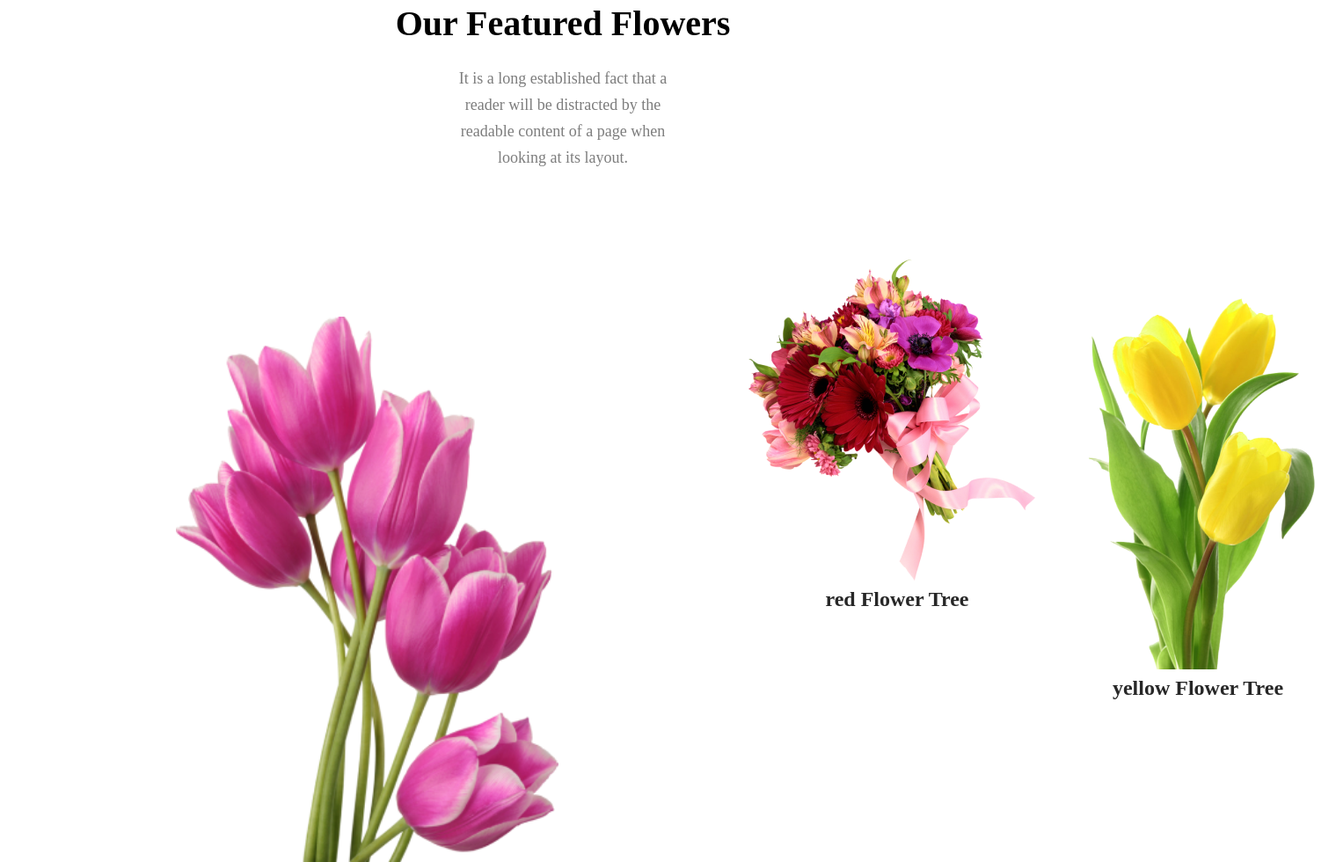
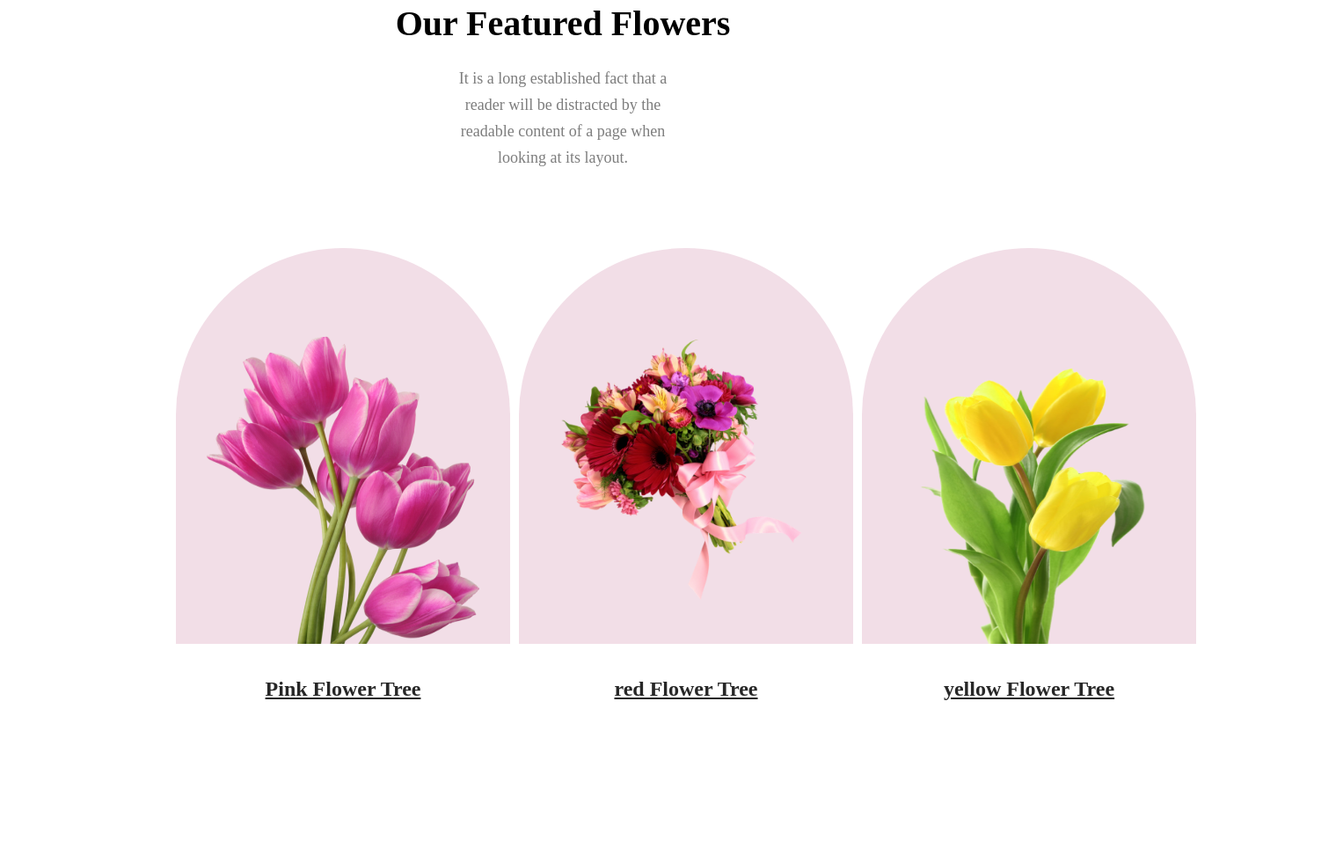
Before and after one commit to shadowfax191/flower-shop-Assignment, a plain HTML site: page index.html in a window 1280 px wide. Shown: the part 1055-2035 px from the top of the page at 88% size, 1519 px wide, since content can reach past the window. Drawn offline with Linux system fonts and the light colour scheme.

Commit message:
4th  commit

```diff
--- a/index.html
+++ b/index.html
@@ -36,17 +36,20 @@
 
         <section class="tflower">
             <div>
-                <img class="img1" src="image/pngwing 6.png" alt="">
+                <img class="f1" src="image/pngwing 6.png" alt="">
                 <p class="fcolor">Pink Flower Tree</p>
             </div>
             <div>
-                <img class="img2" src="image/pngwing 5.png" alt="">
+                <img class="f2" src="image/pngwing 5.png" alt="">
                 <p class="fcolor">red Flower Tree</p>
             </div>
             <div>
-                <img class="img3" src="image/pngwing 7.png" alt="">
+                <img class="f3" src="image/pngwing 7.png" alt="">
                 <p class="fcolor">yellow Flower Tree</p>
             </div>
+
+        </section>
+        <section>
 
         </section>
     </main>
--- a/styles.css
+++ b/styles.css
@@ -60,13 +60,40 @@ padding: 24px 500px 48px 500px;
 }
 .fcolor{
     color: #272727;
-text-align: center;
-font-size: 24px;
-font-weight: 700;
-line-height: 35px;
+    text-align: center;
+  padding-top: 30px ;
+    font-size: 24px;
+    font-weight: 700;
+    line-height: 35px;
+    text-decoration-line: underline;
+    padding-bottom: 120px;
 }
 .tflower{
     display: flex;
     justify-content: space-between;
-    padding: 48px 200px 100px 200px;
+    padding: 40px 200px 100px 200px;
+    gap: 10px;
+
 }
+.f1{
+    width: 310px;
+height: 350px;
+padding: 100px 35px 0px;
+border-radius: 300px 300px 0px 0px;
+background: rgba(167, 33, 98, 0.15);
+}
+.f2{
+    width: 310px;
+height: 300px;
+padding: 100px 35px 50px;
+border-radius: 300px 300px 0px 0px;
+background: rgba(167, 33, 98, 0.15);
+}
+.f3{
+    width: 310px;
+height: 350px;
+padding: 100px 35px 0px;
+border-radius: 300px 300px 0px 0px;
+background: rgba(167, 33, 98, 0.15);
+
+}
```
